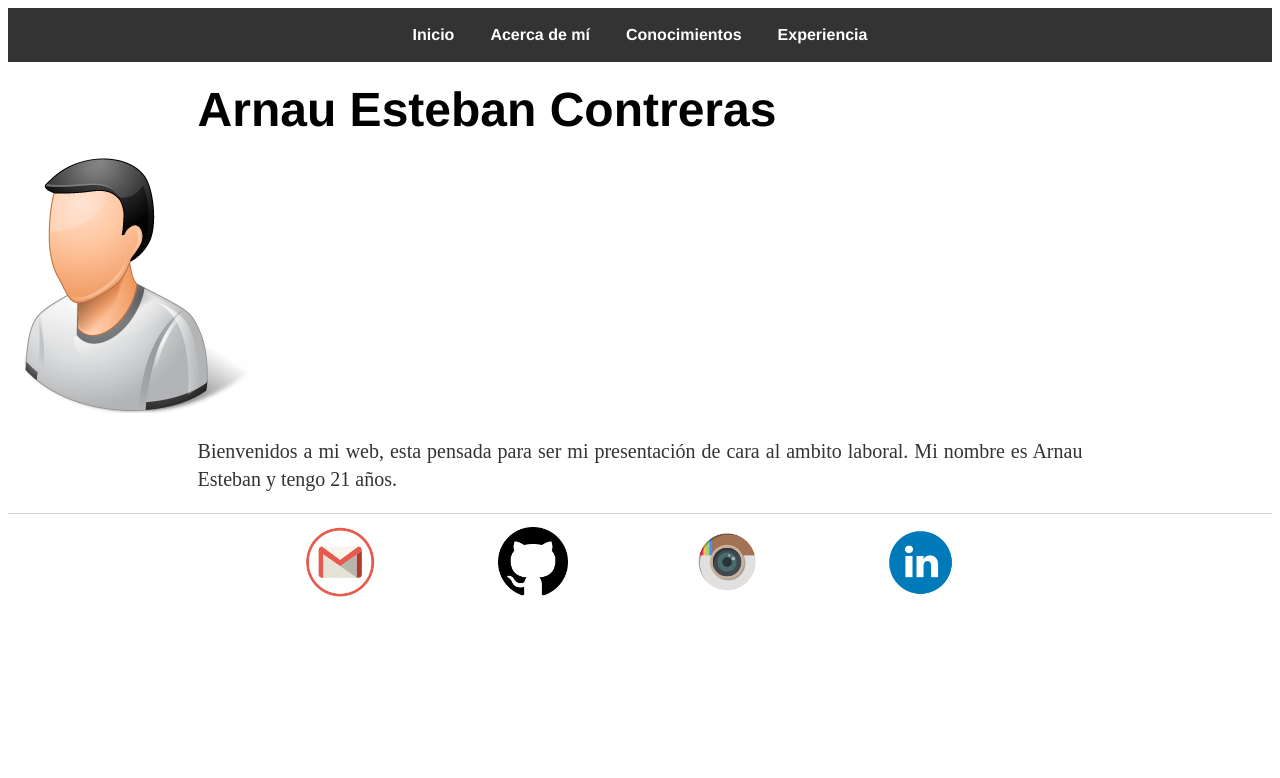
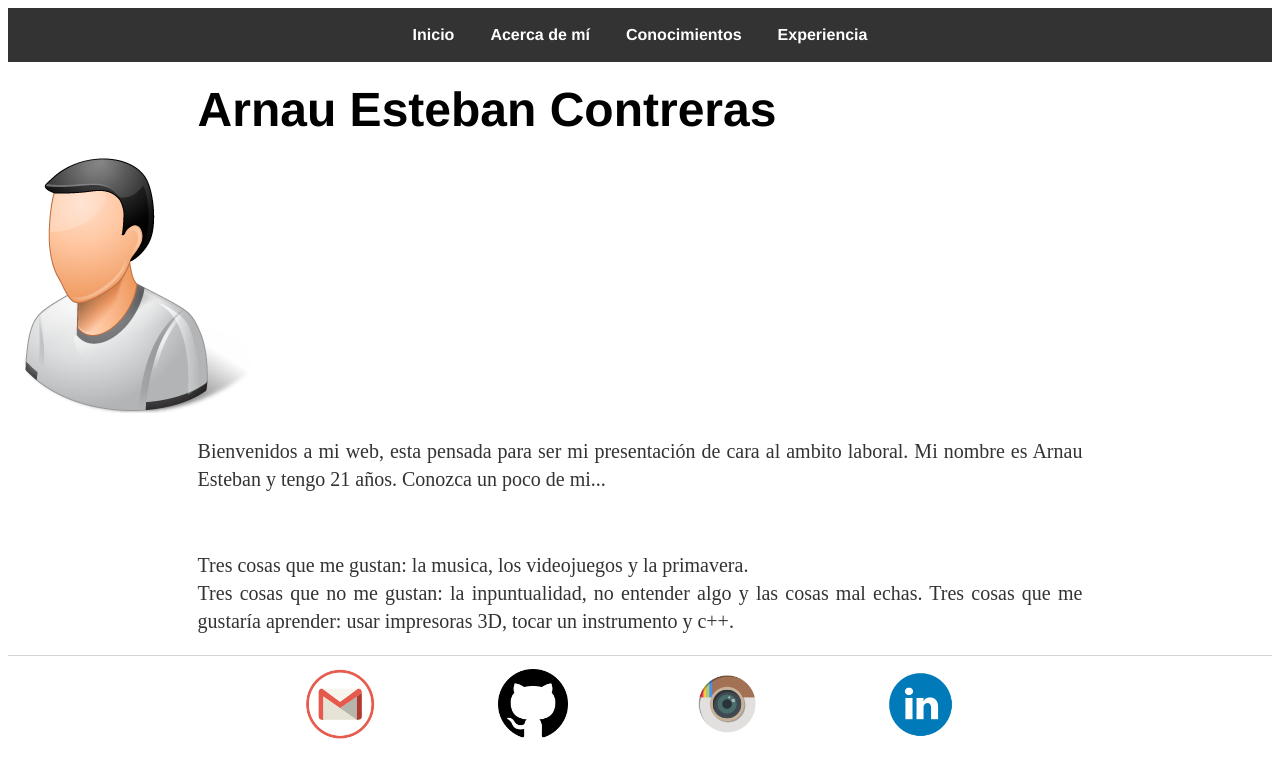
Before and after one commit to isx47590131/isx47590131.github.io, a Jekyll site: the page built from index.html, in a window 1280 px wide. Shown: the top 778 px of the page. Built offline with Jekyll 4.4.1, drawn with Linux system fonts in a browser that asks for light colours.

Commit message:
Update index.html

```diff
--- a/index.html
+++ b/index.html
@@ -6,5 +6,9 @@ title: Arnau Esteban Contreras
 	<h1>Arnau Esteban Contreras</h1>
 	<img id="person" src="/img/person.png">
 	<p>Bienvenidos a mi web, esta pensada para ser mi presentación de cara al ambito laboral.
-		Mi nombre es Arnau Esteban y tengo 21 años. </a></p>
+		Mi nombre es Arnau Esteban y tengo 21 años. Conozca un poco de mi...</p><br>
+	<p>Tres cosas que me gustan: la musica, los videojuegos y la primavera. <br>
+		Tres cosas que no me gustan: la inpuntualidad, no entender algo y las cosas mal echas.
+		Tres cosas que me gustaría aprender: usar impresoras 3D, tocar un instrumento y c++.
+
 </div><!-- /.blurb -->
```
